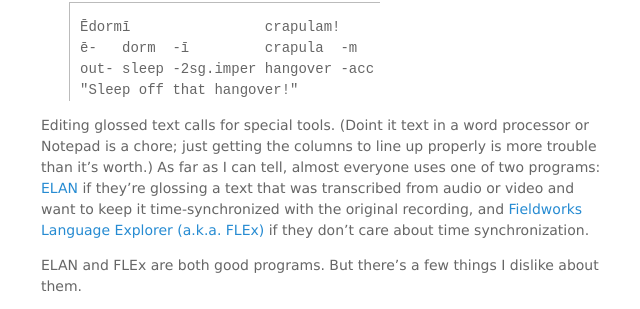
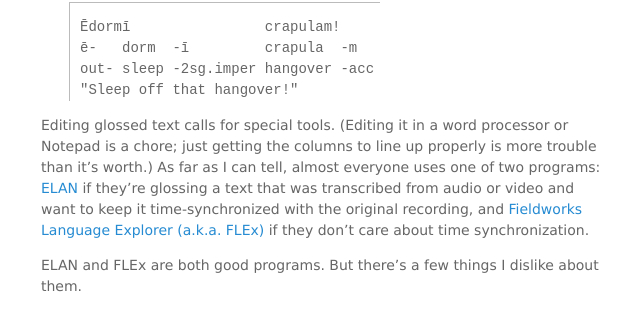
Before and after one commit to leahvelleman/vdoto, a Jekyll site: the page built from _posts/2015-06-29-interlinear.md, in a window 1280 px wide. Shown: the part 233-542 px from the top of the page, without its empty margins (319-959 px from the left). Built offline with Jekyll 4.4.1, drawn with Linux system fonts in a browser that asks for light colours.

Commit message:
Emacs/gloss post

```diff
--- a/_posts/2015-06-29-interlinear.md
+++ b/_posts/2015-06-29-interlinear.md
@@ -19,7 +19,7 @@ out- sleep -2sg.imper hangover -acc
 "Sleep off that hangover!"
 {% endhighlight %}
 
-Editing glossed text calls for special tools. (Doint it text in a word
+Editing glossed text calls for special tools. (Editing it in a word
 processor or Notepad is a chore; just getting the columns to line up
 properly is more trouble than it's worth.) As far as I can tell,
 almost everyone uses one of two programs: [ELAN](https://tla.mpi.nl/tools/tla-tools/elan/elan-description/) if they're glossing a
```
